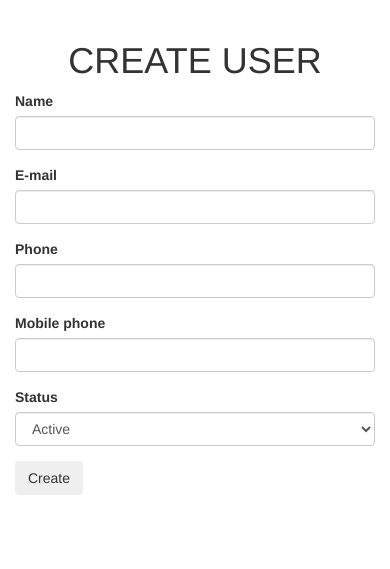
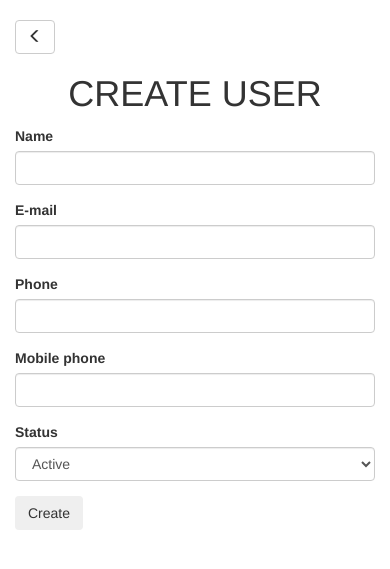
Before and after one commit to stassavchuk/SynergyWay, a Django app: page /create/ in a window 390 px wide. Shown: the part 147-716 px from the top of the page. Run offline with Django 3.2, Linux system fonts and the light colour scheme; some libraries are stand-ins or nearby versions.

Commit message:
Add success message to Create User page

```diff
--- a/src/users/templates/create.html
+++ b/src/users/templates/create.html
@@ -7,11 +7,28 @@
 
 {% block content %}
   <div class="row">
+    <div class="col-sm-4">
+      <a href="{% url 'users' %}" class="btn btn-default" role="button"><i
+          class="glyphicon glyphicon-menu-left"></i></a>
+    </div>
+    <div class="col-sm-4">
+      <div class="text-center"><h1>CREATE USER</h1></div>
+    </div>
+
+    <div class="col-sm-4">
+      {% if success %}
+        <div class="text-right">
+          <div class="alert alert-success" style="display:inline-block;">
+            User created successfully.
+          </div>
+        </div>
+      {% endif %}
+    </div>
+  </div>
+
+  <div class="row">
     <div class="col-sm-4"></div>
     <div class="col-sm-4">
-
-      <div class="text-center"><h1>CREATE USER</h1></div>
-
       <form action="{% url 'create' %}" method="post">
         <div class="form-group">
           {% csrf_token %}
@@ -19,7 +36,20 @@
           <input type="submit" class="btn btn-md btn-submit" value="Create"/>
         </div>
       </form>
-
     </div>
+    <div class="col-sm-4"></div>
   </div>
 {% endblock %}
+
+{% block scripts %}
+  {% if success %}
+    <script type="text/javascript">
+    window.setTimeout(
+        function () {
+          window.location.replace("{% url 'users' %}");
+        },
+        3000
+    );
+    </script>
+  {% endif %}
+{% endblock %}
--- a/src/users/views.py
+++ b/src/users/views.py
@@ -17,7 +17,10 @@ class CreateUserView(View):
         try:
             form = CreateUserForm(request.POST or None)
             if form.is_valid():
-                return HttpResponse('OK', status=200)
+                template = loader.get_template('create.html')
+                form = CreateUserForm(request.POST)
+                context = dict(form=form, success=True)
+                return HttpResponse(template.render(context, request))
             else:
                 template = loader.get_template('create.html')
                 form = CreateUserForm(request.POST)
```
